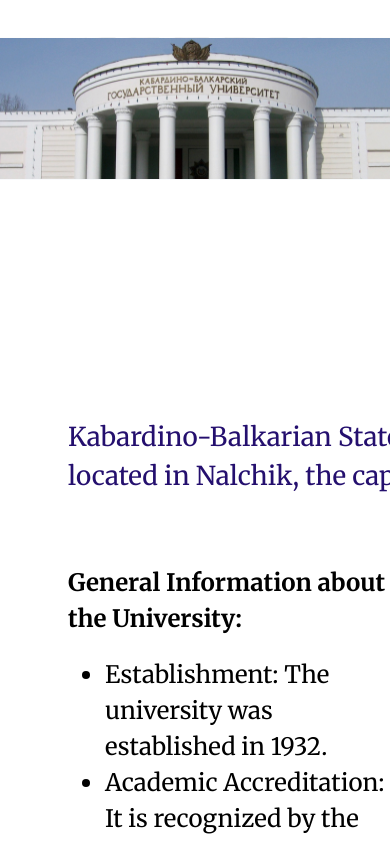
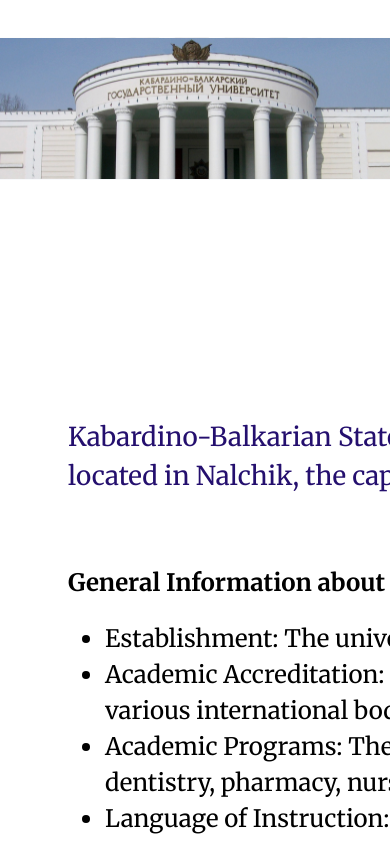
Before and after one commit to MinaSeiffen/university-frontend, a React (Vite) app: page /learnMore/1 in a window 390 px wide. Shown: the part 256-1097 px from the top of the page. Built offline with nearby package versions, Linux system fonts and the light colour scheme; no server answers.

Commit message:
centering content

```diff
--- a/src/Pages/Apply/Apply.jsx
+++ b/src/Pages/Apply/Apply.jsx
@@ -164,7 +164,7 @@
           width={1920}
         />
       </div>
-      <div className="w-[900px] lg:h-[100px] lg:mt-[44px] lg:mx-auto text-center ">
+      <div className="w-[900px] lg:h-[100px] lg:mt-[44px] 2xl:mt-[11%] lg:mx-auto text-center ">
         <h1 className="w-fit mx-auto font-merriweather font-bold text-[40px] leading-[50.28px] text-center text-[#212121] ">
           Apply for a
         </h1>
--- a/src/Pages/Learn More/LearnMore.jsx
+++ b/src/Pages/Learn More/LearnMore.jsx
@@ -1,11 +1,9 @@
-import React, { useState, useEffect } from 'react'
-import { Link, useParams } from 'react-router-dom'
-import { universities } from '../../Constants/index';
-import Spinner from '../../components/Spinner/Spinner';
-
+import React, { useState, useEffect } from "react";
+import { Link, useParams } from "react-router-dom";
+import { universities } from "../../Constants/index";
+import Spinner from "../../components/Spinner/Spinner";
 
 const LearnMore = () => {
-
   const { id } = useParams();
 
   const [university, setUniversity] = useState(null);
@@ -16,22 +14,20 @@
   }, [id]);
 
   if (!university) {
-        return <Spinner />
+    return <Spinner />;
   }
 
   return (
     <>
       <div>
-                <div >
         <img
           className=" w-full h-[521px] bg-cover bg-center mt-[104px]"
           src={university.image}
           alt={university.alt}
         />
       </div>
-
+      <div className="w-[1326px] 2xl:justify-start 2xl:mx-auto">
         <div className="ml-5">
-
           <div>
             <h2 className="text-[#240F6E] font-[Merriweather] w-[1325px] h-[78px] text-[26px] ml-[48px] mt-12">
               {university.titleLearn1}
@@ -94,7 +90,7 @@
                 {university.t2}
               </h1>
 
-                            <ol className="ml-[85px] mt-5 list-decimal" >
+              <ol className="ml-[85px] mt-5 list-decimal">
                 <li className="font-[Merriweather] font-[400] text-[24px] mt-5">
                   {university.d1}
                 </li>
@@ -317,7 +313,6 @@
               </ul>
             </div>
           )}
-
         </div>
 
         <div className="flex w-[240px] md:order-2 space-x-3 md:space-x-0 rtl:space-x-reverse">
@@ -331,9 +326,8 @@
           </Link>
         </div>
       </div>
+    </>
+  );
+};
 
-        </>
-    )
-}
-
-export default LearnMore
+export default LearnMore;
```
Lines whose indentation alone changed are shown as unchanged.
